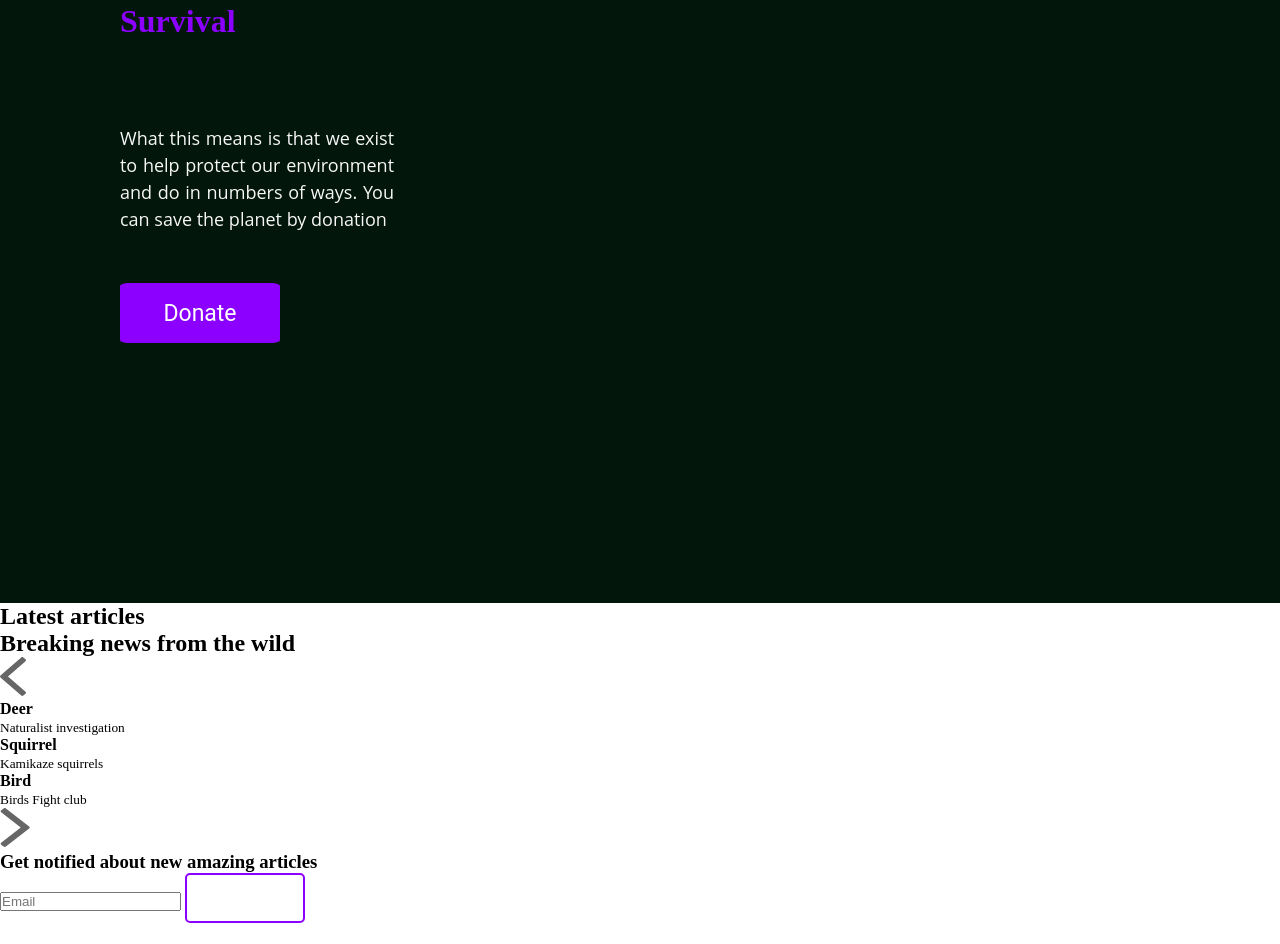
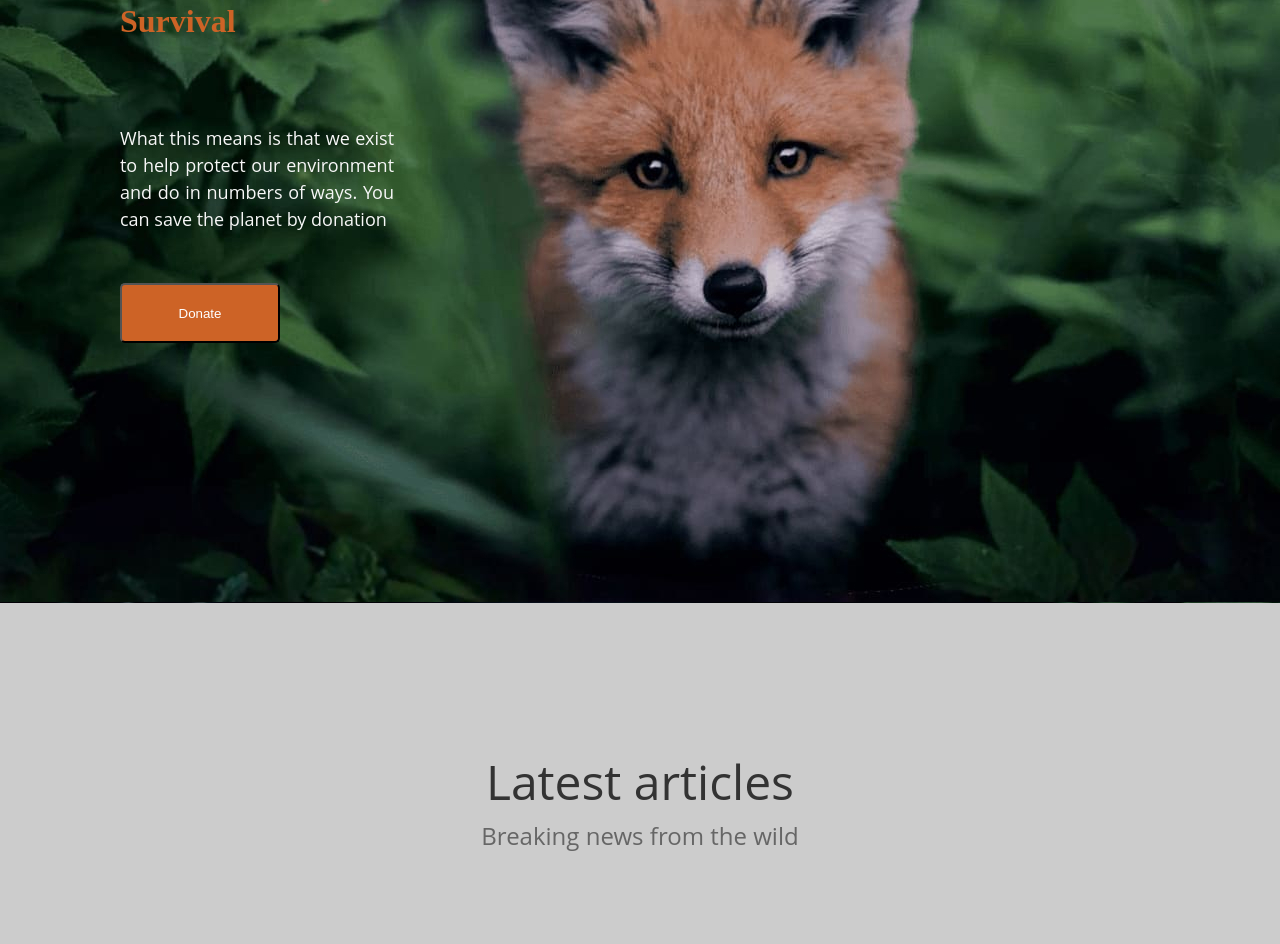
Before and after one commit to SA50-X-19/SA50-1-19_SorokinaAnna, a plain HTML site: page wildlife/index.html in a window 1280 px wide. Shown: the part 256-1200 px from the top of the page. Before the commit the page ends 1179 px from the top, so only its background shows below. Drawn offline with Linux system fonts and the light colour scheme.

Commit message:
feat: added formatting and images for 'articles' block; lab9 finished

```diff
--- a/wildlife/style.css
+++ b/wildlife/style.css
@@ -11,11 +11,11 @@
     display: flex;
     justify-content: center;
     padding-top: 79px;
-    background-color: #02160b
+    background-color: #02160b;
   }
 
   .background {
-    background-color: #02160b;
+    background-image: url(Rectangle.jpg);
     width: 100%;
     max-width: 1440px;
     height: 780px;
@@ -51,6 +51,10 @@
   }
 
   button {
+    text-decoration: none;
+  }
+
+  .Button1 {
     height: 50px;
     width: 120px;
     font-family: Roboto;
@@ -60,7 +64,7 @@
     line-height: 27px;
     letter-spacing: 0em;
     text-align: center;
-    border: 2px solid #8b00ff;
+    border: 2px solid #CD6326;
     box-sizing: border-box;
     border-radius: 5px;
     background-color: Transparent;
@@ -103,7 +107,7 @@
     text-align: left;
     width: 199px;
     height: 72px;
-    color: rgba(139, 0, 255, 1);
+    color: rgba(205, 99, 38, 1);
     display: flex;
   }
 
@@ -132,6 +136,7 @@
   }
 
   .Donate {
+    text-align: left;
     display: flex;
     width: 160px;
     height: 60px;
@@ -146,14 +151,194 @@
   }
 
   .Donate1 {
-    background: rgba(139, 0, 255, 1);
-    border-radius: 5%;
+    background: rgba(205, 99, 38, 1);
     width: 160px;
     height: 60px;
+    border-radius: 5px;
+    color:white;
     -webkit-transition: 500ms ease;
+    text-decoration: none;
   }
 
   .Donate1:hover {
     transition: 500ms;
     transform: scale(1.2,1.2);
   }
+
+  .wildlife-articles {
+    background-color: #02160b;
+    z-index: -1;
+    width: 100vw;
+    display: flex;
+    justify-content: center;
+  }
+
+  .elements {
+    width: 100%;
+    max-width: 1440px;
+    max-height: 1368px;
+    background: rgba(204, 204, 204, 1);
+    display: flex;
+    flex-direction: column;
+    justify-content: space-between;
+    align-items: center;
+  }
+
+  .top {
+    height: 270px;;
+    display: flex;
+    align-items: flex-end;
+  }
+
+  .middle {
+    height: 500px;
+    display: flex;
+    align-items: flex-end;
+  }
+
+  .bottom {
+    display: flex;
+    flex-direction: column;
+    align-items: center;
+    justify-content: space-around;
+    height: 700px;
+  }
+
+  .latest-articles {
+    display: flex;
+    flex-direction: column;
+    align-items: center;
+  }
+
+  .main {
+    font-family: open Sans;
+    font-size: 48px;
+    font-style: normal;
+    font-weight: 400;
+    line-height: 72px;
+    letter-spacing: 0em;
+    text-align: center;
+    color: rgba(51, 51, 51, 1);
+  }
+
+  .sh-2 {
+    font-family: Open Sans;
+    font-size: 24px;
+    font-style: normal;
+    font-weight: 400;
+    line-height: 36px;
+    letter-spacing: 0em;
+    text-align: center;
+    color: rgba(102, 102, 102, 1);
+  }
+
+  .images {
+    display: flex;
+    justify-content: space-between;
+    align-items: center;
+    height: 360px;
+    width: 1200px ;
+  }
+
+  .image1 {
+    display: flex;
+    justify-content: center;
+    align-items: flex-end;
+    background-image: url(Deer.jpg);
+    height: 360px;
+    width: 300px;
+  }
+
+  .image2 {
+    display: flex;
+    justify-content: center;
+    align-items: flex-end;
+    background-image: url(squirrel.jpg);
+    height: 360px;
+    width: 300px;
+  }
+
+  .image3 {
+    display: flex;
+    justify-content: center;
+    align-items: flex-end;
+    height: 360px;
+    width: 300px;
+    background-image: url(Bird.jpg);
+  }
+
+  h4 {
+    color:white;
+    font-family: Open Sans;
+    font-size: 22px;
+    font-style: normal;
+    font-weight: 400;
+    line-height: 36px;
+    letter-spacing: 0em;
+    text-align: center;
+  }
+
+  small {
+    font-family: Open Sans;
+    font-size: 17px;
+    font-style: normal;
+    font-weight: 400;
+    line-height: 27px;
+    letter-spacing: 0em;
+    text-align: center;
+    color: rgba(247, 247, 247, 1);
+  }
+
+  .textimage {
+    margin-bottom: 40px;
+  }
+
+  h3 {
+    font-family: Open Sans;
+    font-size: 27px;
+    font-style: normal;
+    font-weight: 400;
+    line-height: 41px;
+    letter-spacing: 0em;
+    text-align: center;
+  }
+
+  .email {
+    height: 60px;
+    width: 650px;
+    font-family: Roboto;
+    font-size: 23px;
+    font-style: normal;
+    font-weight: 400;
+    line-height: 27px;
+    letter-spacing: 0em;
+    text-align: left;
+  }
+
+  .send_button {
+    background: rgba(205, 99, 38, 1);
+    height: 60px;
+    width: 120px;
+    border-radius: 5px;
+    color:white;
+  }
+
+  input {
+    height: 60px;
+    width: 510px;
+    border-color: rgba(102, 102, 102, 1);
+    background: rgba(204, 204, 204, 1);
+  }
+
+  .text_down {
+    height: 41px;
+    width: 526px;
+  }
+
+  .down {
+    height: 30%;
+    display: flex;
+    flex-direction: column;
+    justify-content:space-around;
+    align-items: center;
+  }
```
Also changed, not shown: wildlife/Rectangle.jpg (added), wildlife/bird.jpg (added), wildlife/deer.jpg (added), wildlife/squirrel.jpg (added).
